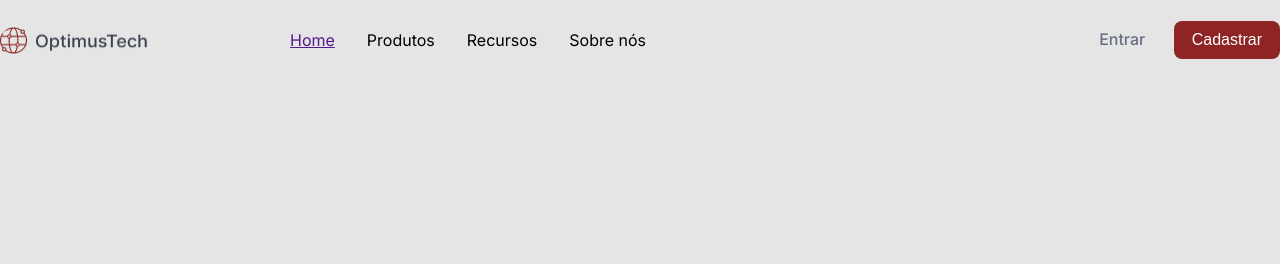
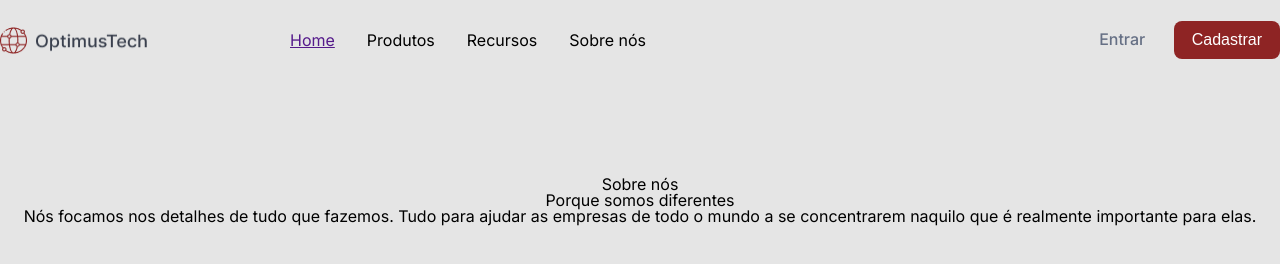
Before and after one commit to vinelouzada/7-days-of-code-html-css, a plain HTML site: page index.html in a window 1280 px wide. Drawn offline with Linux system fonts and the light colour scheme.

Commit message:
refatorando

```diff
--- a/css/styles.css
+++ b/css/header.css
@@ -1,8 +1,3 @@
-body{
-    background-color: #E5E5E5;
-    font-family: 'Inter', sans-serif;
-}
-
 header{
     height: 80px;
     display: flex;
--- /dev/null
+++ b/css/main.css
@@ -0,0 +1,11 @@
+body{
+    background-color: #E5E5E5;
+    font-family: 'Inter', sans-serif;
+}
+
+.container-capa{
+    display: flex;
+    flex-direction: column;
+    align-items: center;
+    margin: 96px 0px;
+}
--- a/index.html
+++ b/index.html
@@ -5,7 +5,8 @@
     <meta http-equiv="X-UA-Compatible" content="IE=edge">
     <meta name="viewport" content="width=device-width, initial-scale=1.0">
     <link rel="stylesheet" href="css/reset.css">
-    <link rel="stylesheet" href="css/styles.css">
+    <link rel="stylesheet" href="css/main.css">
+    <link rel="stylesheet" href="css/header.css">
     <link rel="preconnect" href="https://fonts.googleapis.com">
     <link rel="preconnect" href="https://fonts.gstatic.com" crossorigin>
     <link href="https://fonts.googleapis.com/css2?family=Inter:wght@300;400;500;700&display=swap" rel="stylesheet">
@@ -32,7 +33,13 @@
             </div>
         </div>
     </header>
-
+    <main>
+        <section class="container-capa">
+            <p>Sobre nós</p>
+            <h1>Porque somos diferentes</h1>
+            <p>Nós focamos nos detalhes de tudo que fazemos. Tudo para ajudar as empresas de todo o mundo a se concentrarem naquilo que é realmente importante para elas.</p>
+        </section>
+    </main>
 
 
 
```
